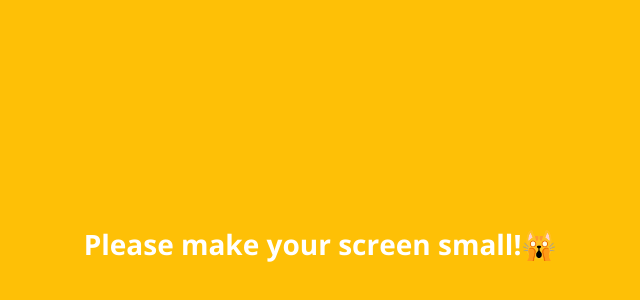
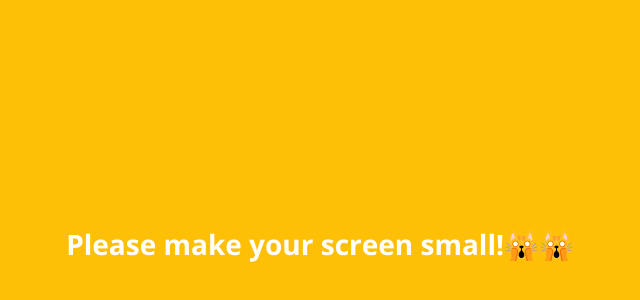
Before and after one commit to funetes/cocoaTalk, a plain HTML site: page index.html in a window 1280 px wide. Shown: the part 156-456 px from the top of the page, without its empty margins (320-960 px from the left). Drawn offline with nearby package versions, Linux system fonts and the light colour scheme.

Commit message:
add emoji more

```diff
--- a/index.html
+++ b/index.html
@@ -89,7 +89,7 @@
     </ul>
   </nav>
   <div class="bigScreen">
-    <span class="bigScreen__text">Please make your screen small!🙀</span>
+    <span class="bigScreen__text">Please make your screen small!🙀🙀</span>
   </div>
 </body>
 </html>
```
